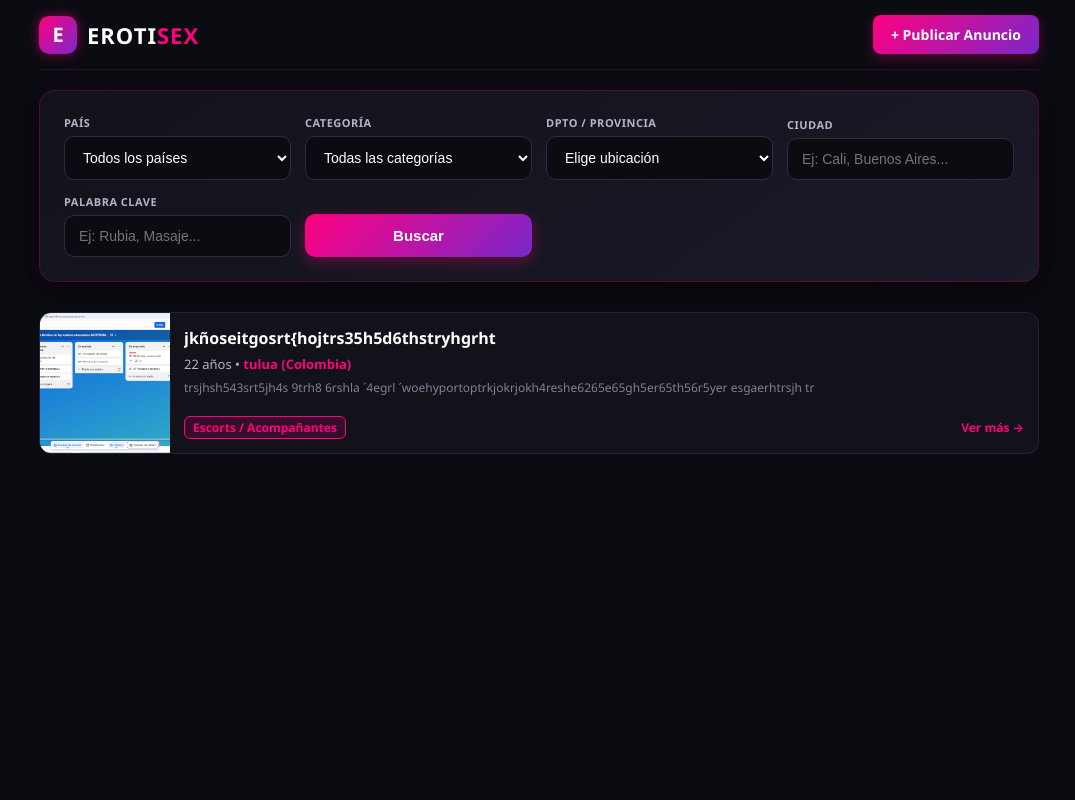
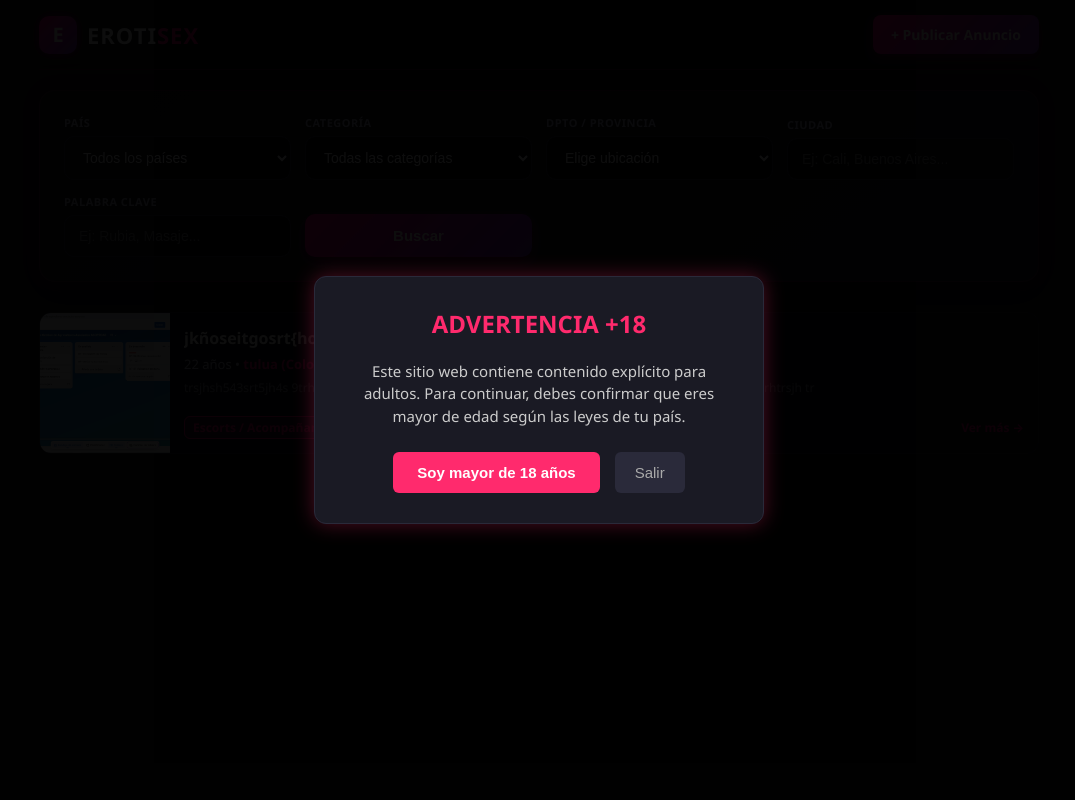
Before and after one commit to johancanalyoutobe-wq/Erotisex, a Flask app: page / in a window 1280 px wide. Shown: the whole page, without its empty margins (101-1176 px from the left). Run offline with Flask 3, Linux system fonts and the light colour scheme; data comes from the database, SQL or seed files in the repository.

Commit message:
Ajuste estructura modal 18

```diff
--- a/templates/index.html
+++ b/templates/index.html
@@ -109,6 +109,44 @@
 </head>
 <body>
 
+    <!-- Modal Advertencia Mayor de 18 -->
+<div id="modal-18" style="display: none; position: fixed; top: 0; left: 0; width: 100%; height: 100%; background: rgba(0, 0, 0, 0.95); z-index: 99999; align-items: center; justify-content: center; text-align: center; color: #ffffff;">
+    <div style="background: #1a1a24; border: 1px solid #2a2a3a; padding: 30px; border-radius: 12px; max-width: 450px; width: 90%; box-shadow: 0 0 20px rgba(255, 42, 109, 0.3);">
+        <h2 style="color: #ff2a6d; margin-top: 0;">ADVERTENCIA +18</h2>
+        <p style="font-size: 15px; line-height: 1.5; color: #cccccc; margin: 20px 0;">
+            Este sitio web contiene contenido explícito para adultos. Para continuar, debes confirmar que eres mayor de edad según las leyes de tu país.
+        </p>
+        <div style="display: flex; gap: 15px; justify-content: center; margin-top: 25px;">
+            <button onclick="aceptarEdad()" style="background: #ff2a6d; color: white; border: none; padding: 12px 24px; border-radius: 6px; font-weight: bold; cursor: pointer; font-size: 15px;">Soy mayor de 18 años</button>
+            <button onclick="salirSitio()" style="background: #2a2a3a; color: #aaaaaa; border: none; padding: 12px 20px; border-radius: 6px; cursor: pointer; font-size: 15px;">Salir</button>
+        </div>
+    </div>
+</div>
+
+<script>
+    document.addEventListener("DOMContentLoaded", function() {
+        if (!localStorage.getItem("confirmado_18")) {
+            var modal = document.getElementById("modal-18");
+            if (modal) {
+                modal.style.display = "flex";
+                document.body.style.overflow = "hidden";
+            }
+        }
+    });
+
+    function aceptarEdad() {
+        localStorage.setItem("confirmado_18", "true");
+        var modal = document.getElementById("modal-18");
+        if (modal) {
+            modal.style.display = "none";
+        }
+        document.body.style.overflow = "auto";
+    }
+
+    function salirSitio() {
+        window.location.href = "https://www.google.com";
+    }
+</script>
     <div class="header">
         <a href="{{ url_for('home') }}" class="logo-preview">
             <span class="logo-icon">E</span>
```
